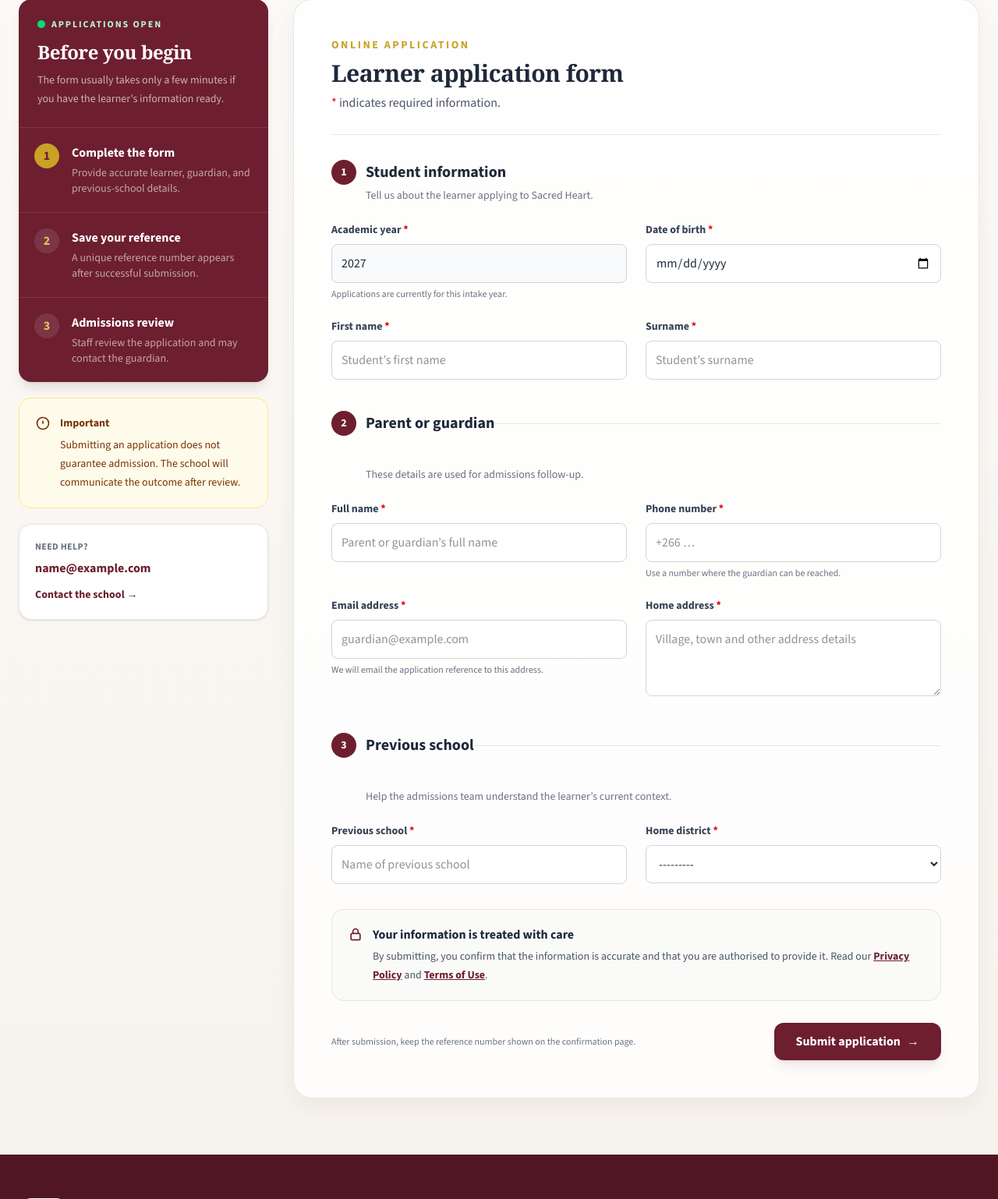
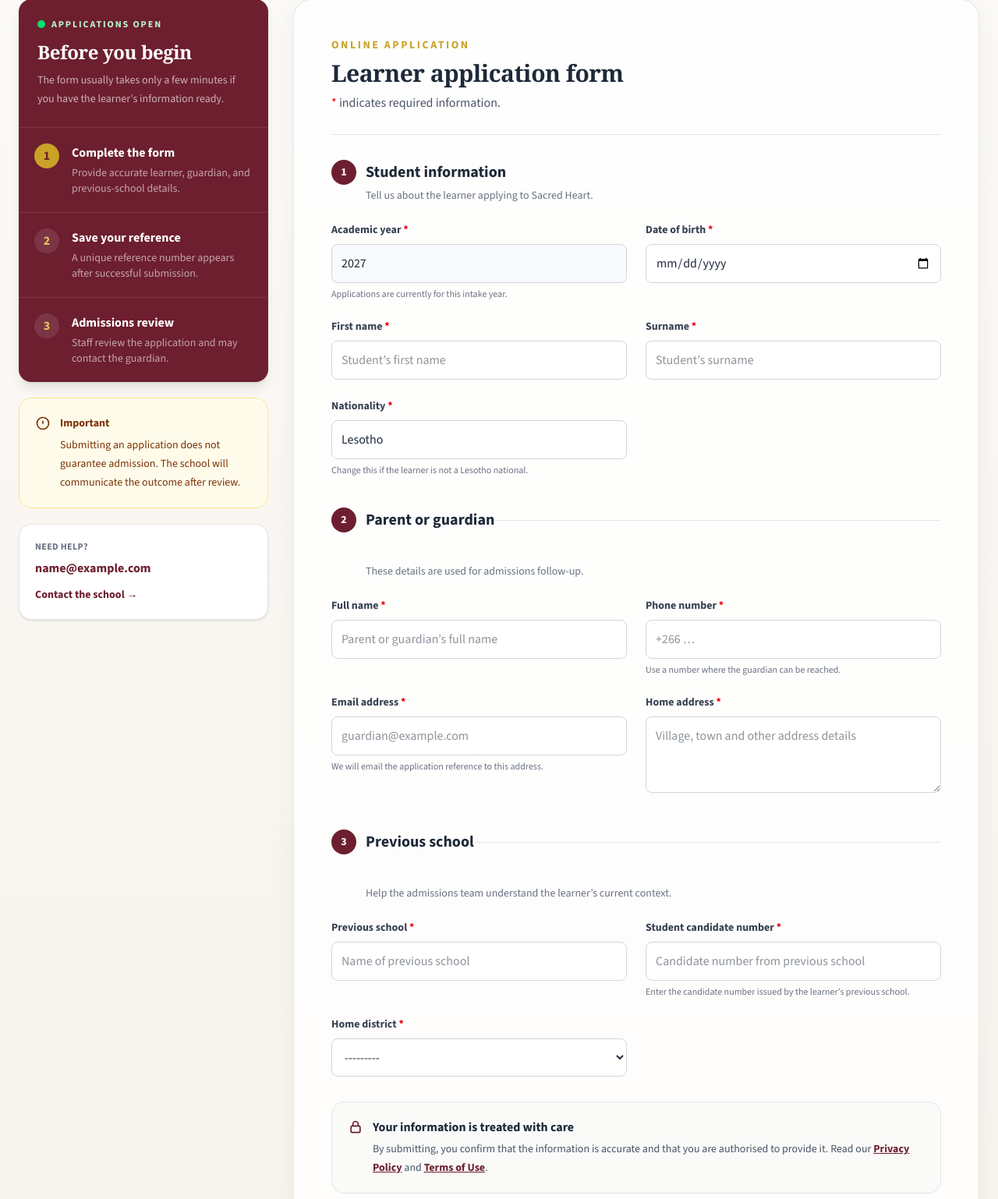
Before and after one commit to ntsoereng/sacredheart, a Django app: page /admissions/ in a window 1280 px wide. Shown: the part 502-2040 px from the top of the page at 78% size. Run offline with Django 5.2, Linux system fonts and the light colour scheme; tables that the repository leaves empty hold one stand-in row (values such as "Sample post"); grey boxes marked "Sample" are stand-in pictures; some web fonts are replaced.

Commit message:
Add nationality and student no.

```diff
--- a/apps/admissions/admin.py
+++ b/apps/admissions/admin.py
@@ -25,6 +25,7 @@
         "student_name",
         "student_surname",
         "academic_year",
+        "nationality",
         "district",
         "parent_guardian_email",
         "submitted_at",
@@ -40,11 +41,14 @@
         "parent_guardian_names",
         "parent_guardian_email",
         "previous_school",
+        "student_candidate_number",
+        "nationality",
         "academic_year"
     )
 
     list_filter = (
         "district",
+        "nationality",
         "status",
         "submitted_at",
     )
--- a/apps/admissions/forms.py
+++ b/apps/admissions/forms.py
@@ -27,11 +27,13 @@
             "student_name",
             "student_surname",
             "date_of_birth",
+            "nationality",
             "parent_guardian_names",
             "parent_phone_number",
             "parent_guardian_email",
             "home_address",
             "previous_school",
+            "student_candidate_number",
             "district",
         )
 
@@ -63,6 +65,13 @@
                     "max": date.today().isoformat(),
                 }
             ),
+            "nationality": forms.TextInput(
+                attrs={
+                    "class": "w-full",
+                    "autocomplete": "country-name",
+                    "placeholder": "e.g. Lesotho",
+                }
+            ),
             "parent_guardian_names": forms.TextInput(
                 attrs={
                     "class": "w-full",
@@ -92,6 +101,12 @@
                     "placeholder": "Name of previous school",
                 }
             ),
+            "student_candidate_number": forms.TextInput(
+                attrs={
+                    "class": "w-full",
+                    "placeholder": "Candidate number from previous school",
+                }
+            ),
             "district": forms.Select(
                 attrs={"class": "w-full"}
             ),
--- a/apps/admissions/models.py
+++ b/apps/admissions/models.py
@@ -38,6 +38,11 @@
 
     date_of_birth = models.DateField()
 
+    nationality = models.CharField(
+        max_length=100,
+        default="Lesotho",
+    )
+
     parent_guardian_names = models.CharField(
         max_length=255
     )
@@ -56,6 +61,11 @@
 
     previous_school = models.CharField(
         max_length=255
+    )
+
+    student_candidate_number = models.CharField(
+        max_length=100,
+        verbose_name="Student candidate number",
     )
 
     district = models.CharField(
--- a/apps/admissions/tests.py
+++ b/apps/admissions/tests.py
@@ -59,11 +59,13 @@
                 "student_name": "Lerato",
                 "student_surname": "Mokoena",
                 "date_of_birth": "2012-05-10",
+                "nationality": "Lesotho",
                 "parent_guardian_names": "Thabo Mokoena",
                 "parent_phone_number": "+266 5000 0000",
                 "parent_guardian_email": "guardian@example.com",
                 "home_address": "Maseru",
                 "previous_school": "Example Primary",
+                "student_candidate_number": "LS-12345",
                 "district": "Maseru",
             },
             follow=True,
@@ -92,11 +94,13 @@
                 "student_name": "Lerato",
                 "student_surname": "Mokoena",
                 "date_of_birth": "2012-05-10",
+                "nationality": "South Africa",
                 "parent_guardian_names": "Thabo Mokoena",
                 "parent_phone_number": "+266 5000 0000",
                 "parent_guardian_email": "guardian@example.com",
                 "home_address": "Private home address",
                 "previous_school": "Example Primary",
+                "student_candidate_number": "ZA-98765",
                 "district": "Maseru",
             },
             follow=True,
--- a/apps/portal/tests.py
+++ b/apps/portal/tests.py
@@ -25,10 +25,12 @@
             student_name="Lerato",
             student_surname="Mokoena",
             date_of_birth=date(2012, 5, 10),
+            nationality="Lesotho",
             parent_guardian_names="Thabo Mokoena",
             parent_phone_number="+266 5000 0000",
             home_address="Maseru",
             previous_school="Example Primary",
+            student_candidate_number="LS-12345",
             district="Maseru",
         )
 
--- a/apps/portal/views.py
+++ b/apps/portal/views.py
@@ -453,11 +453,13 @@
             "Student Name",
             "Student Surname",
             "Date Of Birth",
+            "Nationality",
             "Guardian",
             "Phone",
             "Email",
             "Address",
             "Previous School",
+            "Student Candidate Number",
             "District",
             "Submitted",
         ])
@@ -471,11 +473,13 @@
                 app.student_name,
                 app.student_surname,
                 app.date_of_birth,
+                app.nationality,
                 app.parent_guardian_names,
                 app.parent_phone_number,
                 app.parent_guardian_email,
                 app.home_address,
                 app.previous_school,
+                app.student_candidate_number,
                 app.district,
                 app.submitted_at,
             ])
--- a/templates/admissions/application_form.html
+++ b/templates/admissions/application_form.html
@@ -22,6 +22,7 @@
                 <div><label for="{{ form.date_of_birth.id_for_label }}" class="mb-2 block text-sm font-bold text-gray-700">Date of birth <span class="text-red-600">*</span></label>{{ form.date_of_birth }}{% for error in form.date_of_birth.errors %}<p class="mt-1.5 text-sm font-semibold text-red-700">{{ error }}</p>{% endfor %}</div>
                 <div><label for="{{ form.student_name.id_for_label }}" class="mb-2 block text-sm font-bold text-gray-700">First name <span class="text-red-600">*</span></label>{{ form.student_name }}{% for error in form.student_name.errors %}<p class="mt-1.5 text-sm font-semibold text-red-700">{{ error }}</p>{% endfor %}</div>
                 <div><label for="{{ form.student_surname.id_for_label }}" class="mb-2 block text-sm font-bold text-gray-700">Surname <span class="text-red-600">*</span></label>{{ form.student_surname }}{% for error in form.student_surname.errors %}<p class="mt-1.5 text-sm font-semibold text-red-700">{{ error }}</p>{% endfor %}</div>
+                <div><label for="{{ form.nationality.id_for_label }}" class="mb-2 block text-sm font-bold text-gray-700">Nationality <span class="text-red-600">*</span></label>{{ form.nationality }}<p class="mt-1.5 text-xs text-gray-500">Change this if the learner is not a Lesotho national.</p>{% for error in form.nationality.errors %}<p class="mt-1.5 text-sm font-semibold text-red-700">{{ error }}</p>{% endfor %}</div>
             </div></fieldset>
 
             <fieldset class="mt-10 border-t border-stone-200 pt-9"><legend class="flex items-center gap-3 text-xl font-bold"><span class="flex h-8 w-8 items-center justify-center rounded-full bg-primary text-sm text-white">2</span>Parent or guardian</legend><p class="ml-11 mt-1 text-sm text-gray-500">These details are used for admissions follow-up.</p><div class="mt-6 grid gap-6 md:grid-cols-2">
@@ -33,6 +34,7 @@
 
             <fieldset class="mt-10 border-t border-stone-200 pt-9"><legend class="flex items-center gap-3 text-xl font-bold"><span class="flex h-8 w-8 items-center justify-center rounded-full bg-primary text-sm text-white">3</span>Previous school</legend><p class="ml-11 mt-1 text-sm text-gray-500">Help the admissions team understand the learner’s current context.</p><div class="mt-6 grid gap-6 md:grid-cols-2">
                 <div><label for="{{ form.previous_school.id_for_label }}" class="mb-2 block text-sm font-bold text-gray-700">Previous school <span class="text-red-600">*</span></label>{{ form.previous_school }}{% for error in form.previous_school.errors %}<p class="mt-1.5 text-sm font-semibold text-red-700">{{ error }}</p>{% endfor %}</div>
+                <div><label for="{{ form.student_candidate_number.id_for_label }}" class="mb-2 block text-sm font-bold text-gray-700">Student candidate number <span class="text-red-600">*</span></label>{{ form.student_candidate_number }}<p class="mt-1.5 text-xs text-gray-500">Enter the candidate number issued by the learner’s previous school.</p>{% for error in form.student_candidate_number.errors %}<p class="mt-1.5 text-sm font-semibold text-red-700">{{ error }}</p>{% endfor %}</div>
                 <div><label for="{{ form.district.id_for_label }}" class="mb-2 block text-sm font-bold text-gray-700">Home district <span class="text-red-600">*</span></label>{{ form.district }}{% for error in form.district.errors %}<p class="mt-1.5 text-sm font-semibold text-red-700">{{ error }}</p>{% endfor %}</div>
             </div></fieldset>
 
--- a/templates/portal/application_detail.html
+++ b/templates/portal/application_detail.html
@@ -13,8 +13,10 @@
                 <div><dt class="text-xs font-bold uppercase tracking-wide text-gray-500">Full name</dt><dd class="mt-1 font-semibold">{{ application.student_name }} {{ application.student_surname }}</dd></div>
                 <div><dt class="text-xs font-bold uppercase tracking-wide text-gray-500">Date of birth</dt><dd class="mt-1 font-semibold">{{ application.date_of_birth|date:"d F Y" }}</dd></div>
                 <div><dt class="text-xs font-bold uppercase tracking-wide text-gray-500">Academic year</dt><dd class="mt-1 font-semibold">{{ application.academic_year }}</dd></div>
+                <div><dt class="text-xs font-bold uppercase tracking-wide text-gray-500">Nationality</dt><dd class="mt-1 font-semibold">{{ application.nationality }}</dd></div>
                 <div><dt class="text-xs font-bold uppercase tracking-wide text-gray-500">District</dt><dd class="mt-1 font-semibold">{{ application.district }}</dd></div>
-                <div class="sm:col-span-2"><dt class="text-xs font-bold uppercase tracking-wide text-gray-500">Previous school</dt><dd class="mt-1 font-semibold">{{ application.previous_school }}</dd></div>
+                <div><dt class="text-xs font-bold uppercase tracking-wide text-gray-500">Previous school</dt><dd class="mt-1 font-semibold">{{ application.previous_school }}</dd></div>
+                <div><dt class="text-xs font-bold uppercase tracking-wide text-gray-500">Student candidate number</dt><dd class="mt-1 font-semibold">{{ application.student_candidate_number }}</dd></div>
             </dl>
         </section>
 
```
Also changed, not shown: apps/admissions/migrations/0008_application_nationality_and_candidate_number.py (added), static/css/output.css.
